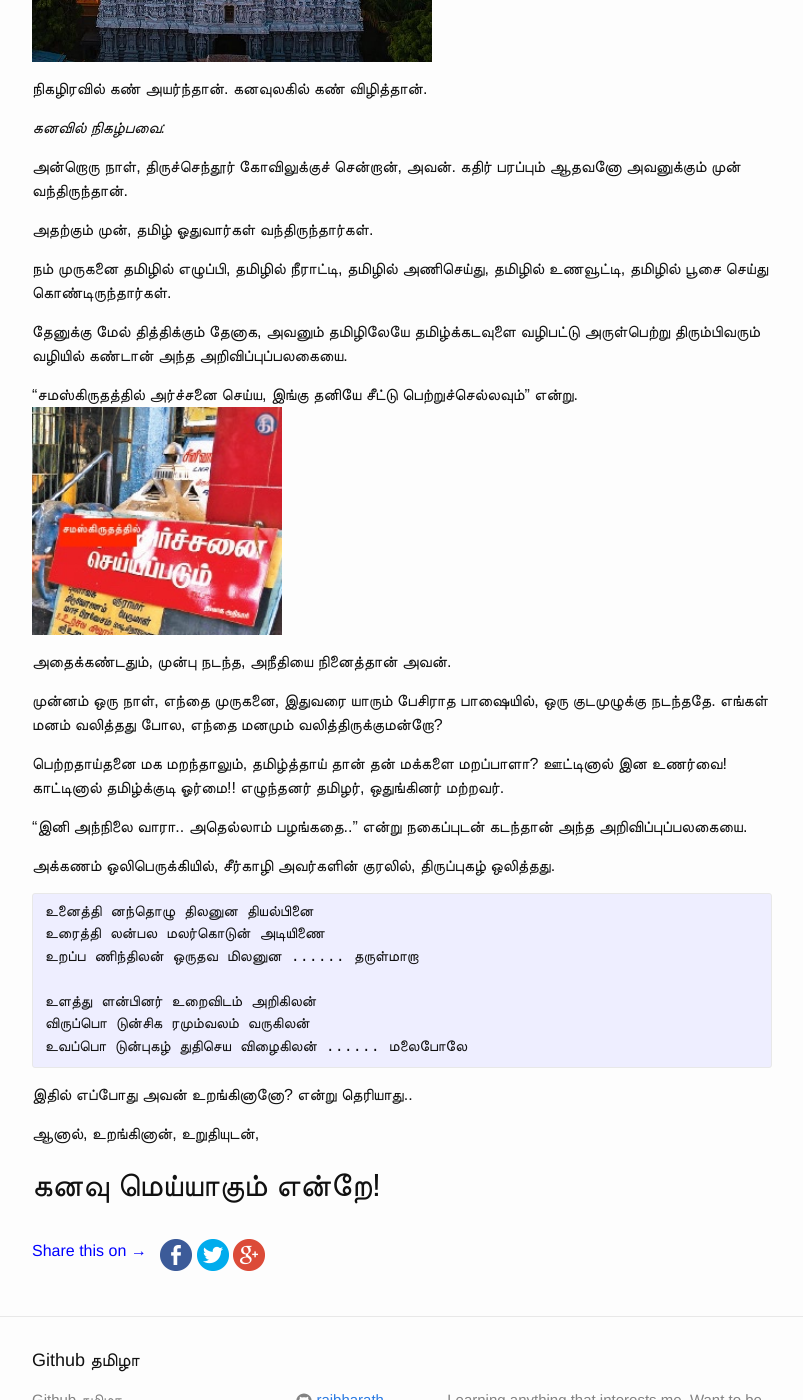
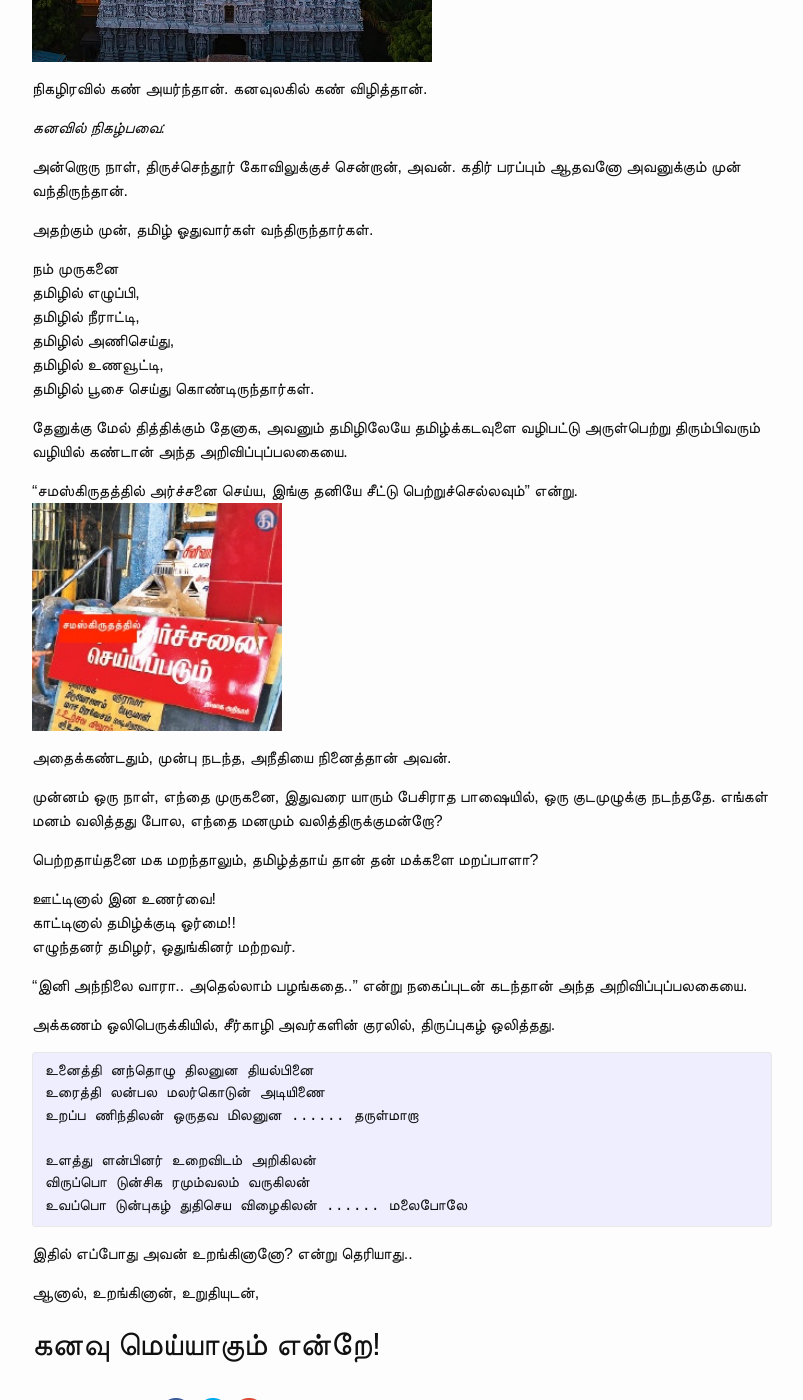
Before and after one commit to rajbharath/rajbharath.github.io, a Jekyll site: the page built from _posts/2025-09-02- short story - tamizh kanavu 2.markdown, in a window 1280 px wide and 1400 px high, scrolled down 638 px. Shown: the whole window, without its empty margins (238-1041 px from the left). Built offline with Jekyll 4.4.1, drawn with Linux system fonts in a browser that asks for light colours; comment, search, counter and statistics services are not loaded.

Commit message:
Added tamilkanavu

```diff
--- a/_posts/2025-09-02- short story - tamizh kanavu 2.markdown
+++ b/_posts/2025-09-02- short story - tamizh kanavu 2.markdown
@@ -17,12 +17,12 @@
 
 அதற்கும் முன், தமிழ் ஓதுவார்கள் வந்திருந்தார்கள்.
 
-நம் முருகனை
-தமிழில் எழுப்பி,
-தமிழில் நீராட்டி,
-தமிழில் அணிசெய்து,
-தமிழில் உணவூட்டி,
-தமிழில் பூசை செய்து கொண்டிருந்தார்கள்.
+நம் முருகனை <br>
+தமிழில் எழுப்பி,<br>
+தமிழில் நீராட்டி,<br>
+தமிழில் அணிசெய்து, <br>
+தமிழில் உணவூட்டி, <br>
+தமிழில் பூசை செய்து கொண்டிருந்தார்கள்.<br>
 
 தேனுக்கு மேல் தித்திக்கும் தேனாக, அவனும் தமிழிலேயே தமிழ்க்கடவுளை வழிபட்டு அருள்பெற்று திரும்பிவரும் வழியில் கண்டான் அந்த அறிவிப்புப்பலகையை.
 
@@ -35,8 +35,10 @@
 எங்கள் மனம் வலித்தது போல, எந்தை மனமும் வலித்திருக்குமன்றோ?
 
 பெற்றதாய்தனை மக மறந்தாலும், தமிழ்த்தாய் தான் தன் மக்களை மறப்பாளா?
-ஊட்டினால் இன உணர்வை! காட்டினால் தமிழ்க்குடி ஓர்மை!!
-எழுந்தனர் தமிழர், ஒதுங்கினர் மற்றவர்.
+
+ஊட்டினால் இன உணர்வை! <br>
+காட்டினால் தமிழ்க்குடி ஓர்மை!!<br>
+எழுந்தனர் தமிழர், ஒதுங்கினர் மற்றவர்.<br>
 
 
 "இனி அந்நிலை வாரா.. அதெல்லாம் பழங்கதை.." என்று நகைப்புடன் கடந்தான் அந்த அறிவிப்புப்பலகையை.
```
